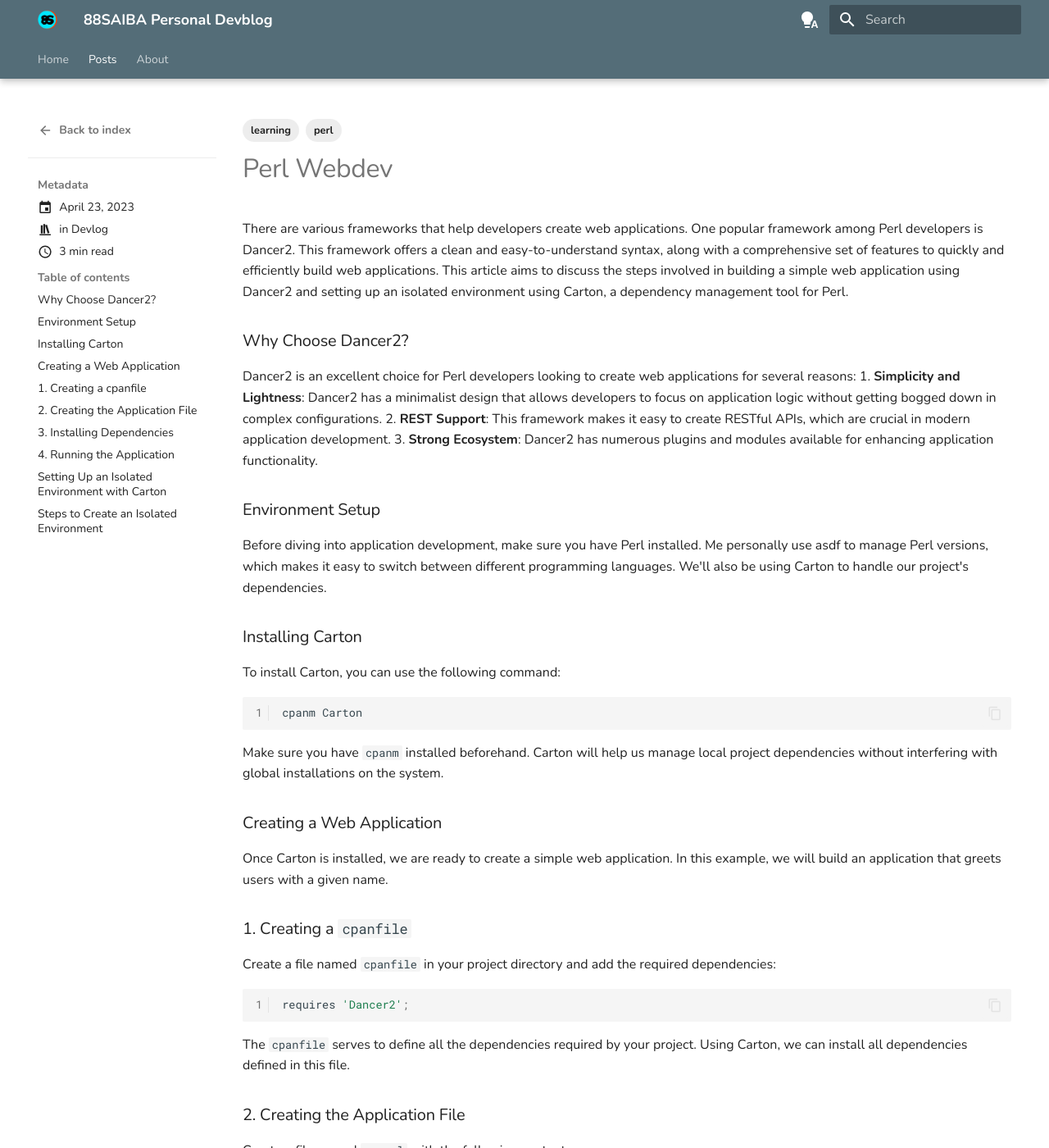
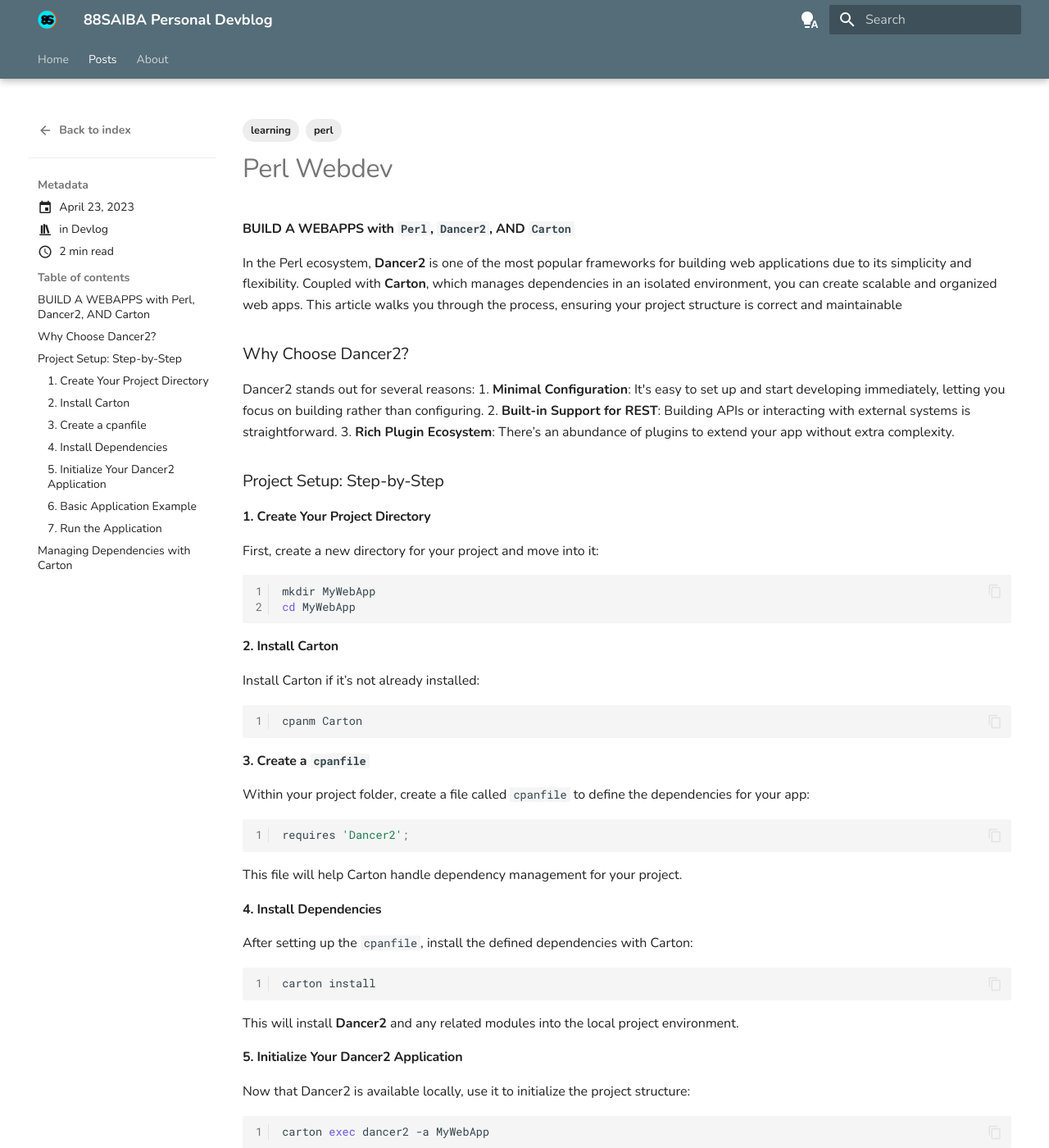
Before and after one commit to nokijfb/8389188babayagaisdfyigaqf, an MkDocs documentation site: the page built from docs/blog/posts/webperl.md, in a window 1280 px wide and 1400 px high. Shown: the whole window at 82% size. Built offline with MkDocs 1.6.1 and Material for MkDocs 9.7.7, drawn with Linux system fonts in a browser that asks for light colours; some of the changed text lies outside the part shown.

Commit message:
additems & upd webperl

````diff
--- a/docs/blog/posts/webperl.md
+++ b/docs/blog/posts/webperl.md
@@ -8,48 +8,60 @@ tags:
 ---
 
 # Perl Webdev
+#### BUILD A WEBAPPS with `Perl`, `Dancer2`, AND `Carton`
 
-There are various frameworks that help developers create web applications. One popular framework among Perl developers is Dancer2. This framework offers a clean and easy-to-understand syntax, along with a comprehensive set of features to quickly and efficiently build web applications.<!-- more -->
- This article aims to discuss the steps involved in building a simple web application using Dancer2 and setting up an isolated environment using Carton, a dependency management tool for Perl.
+In the Perl ecosystem, **Dancer2** is one of the most popular frameworks for building web applications due to its simplicity and flexibility. Coupled with **Carton**, which manages dependencies in an isolated environment, you can create scalable and organized web apps.<!-- more --> This article walks you through the process, ensuring your project structure is correct and maintainable
 
-###Why Choose Dancer2?
-Dancer2 is an excellent choice for Perl developers looking to create web applications for several reasons:
-1. **Simplicity and Lightness**: Dancer2 has a minimalist design that allows developers to focus on application logic without getting bogged down in complex configurations.
-2. **REST Support**: This framework makes it easy to create RESTful APIs, which are crucial in modern application development.
-3. **Strong Ecosystem**: Dancer2 has numerous plugins and modules available for enhancing application functionality.
+### Why Choose Dancer2?
+Dancer2 stands out for several reasons:
+1. **Minimal Configuration**: It's easy to set up and start developing immediately, letting you focus on building rather than configuring.
+2. **Built-in Support for REST**: Building APIs or interacting with external systems is straightforward.
+3. **Rich Plugin Ecosystem**: There’s an abundance of plugins to extend your app without extra complexity.
 
-###Environment Setup
-Before diving into application development, make sure you have Perl installed. Me personally use asdf to manage Perl versions, which makes it easy to switch between different programming languages. We'll also be using Carton to handle our project's dependencies.
+### Project Setup: Step-by-Step
 
-###Installing Carton
-To install Carton, you can use the following command:
+#### 1. Create Your Project Directory
+First, create a new directory for your project and move into it:
+```bash linenums="1"
+mkdir MyWebApp
+cd MyWebApp
+```
 
+#### 2. Install Carton
+Install Carton if it’s not already installed:
 ```bash linenums="1"
 cpanm Carton
 ```
 
-Make sure you have `cpanm` installed beforehand. Carton will help us manage local project dependencies without interfering with global installations on the system.
-
-###Creating a Web Application
-Once Carton is installed, we are ready to create a simple web application. In this example, we will build an application that greets users with a given name.
-
-###1. Creating a `cpanfile`
-Create a file named `cpanfile` in your project directory and add the required dependencies:
-
+#### 3. Create a `cpanfile`
+Within your project folder, create a file called `cpanfile` to define the dependencies for your app:
 ```perl linenums="1"
 requires 'Dancer2';
 ```
 
-The `cpanfile` serves to define all the dependencies required by your project. Using Carton, we can install all dependencies defined in this file.
+This file will help Carton handle dependency management for your project.
 
-###2. Creating the Application File
-Create a file named `app.pl` with the following content:
+#### 4. Install Dependencies
+After setting up the `cpanfile`, install the defined dependencies with Carton:
+```bash linenums="1"
+carton install
+```
+This will install **Dancer2** and any related modules into the local project environment.
 
+#### 5. Initialize Your Dancer2 Application
+Now that Dancer2 is available locally, use it to initialize the project structure:
+```bash linenums="1"
+carton exec dancer2 -a MyWebApp
+```
+This command will generate a scaffold for your web application with directories such as:
+- `bin/` – contains the script to run your app.
+- `lib/` – your application logic.
+- `views/` – templates for rendering HTML.
+
+#### 6. Basic Application Example
+In the `bin/app.pl` file, you'll find a basic starter code. You can modify it like this to create a simple greeting app:
 ```perl linenums="1"
 #!/usr/bin/env perl
-
-use strict;
-use warnings;
 use Dancer2;
 
 get '/' => sub {
@@ -63,39 +75,21 @@ get '/greet/:name' => sub {
 
 start;
 ```
+This simple app provides two routes:
+- `/` returns "Hello, World!"
+- `/greet/:name` returns a personalized greeting.
 
-A brief explanation of the code above:
-- **Shebang Line**: `#!/usr/bin/env perl` allows the script to be run using the Perl interpreter installed on the system.
-- **Strict and Warnings**: These modules help catch errors in the code.
-- **Routing**: Using `get` to define the routes that the application will handle. Here, we define two routes: one for the homepage (`/`) and one for greeting users based on the provided name (`/greet/:name`).
+#### 7. Run the Application
+You can now run the app with Carton:
+```bash linenums="1"
+carton exec perl bin/app.pl
+```
+The app will run at `http://localhost:3000`. To test it, open a browser and visit:
+- `http://localhost:3000/` for "Hello, World!"
+- `http://localhost:3000/greet/YourName` for a personalized greeting.
 
-###3. Installing Dependencies
-After creating the `cpanfile`, we need to install all the listed dependencies. Run the following command in the terminal:
-
-```bash linenums="1"
-carton install
-```
-
-This command will read the `cpanfile` and install all necessary modules into the local project folder.
-
-###4. Running the Application
-To run the application, use the following command:
-
-```bash linenums="1"
-carton exec perl app.pl
-```
-
-The application will run and can be accessed at `http://localhost:3000/`. If you access `http://localhost:3000/greet/name`, you will see the response "Hello, name!".
-
-###Setting Up an Isolated Environment with Carton
-One of the advantages of using Carton is its ability to manage project dependencies without interfering with global installations. This is particularly useful when working on multiple projects with different dependencies. With Cart
-
-on, all required dependencies will be stored within the project folder, keeping the development environment clean and organized.
-
-###Steps to Create an Isolated Environment
-1. **Create a `cpanfile`**: Add all the required dependencies to the `cpanfile`.
-2. **Install Dependencies**: Run the command `carton install` to install all listed dependencies.
-3. **Run the Application with Carton**: Use `carton exec perl app.pl` to ensure that all installed dependencies are used when running the application.
+### Managing Dependencies with Carton
+Carton ensures that all dependencies are stored locally within the project. This prevents conflicts between different projects or system-level packages, keeping your environment clean. Each time you want to run or modify the app, use `carton exec` to ensure it uses the locally installed modules.
 
 ---
 You can easily build well-organized and isolated web applications. Properly managing dependencies in application development provides a solid foundation for building more complex web applications in the future (from what I've learned so far). This is just a part of my practical implementation of learning the Perl language.
````
Also changed, not shown: docs/blog/posts/calling_sub.md (added, +113 -0 lines), docs/blog/posts/compound_assignment_operators.md (added, +167 -0 lines), docs/home/oldest.md (+2 -0 lines).
